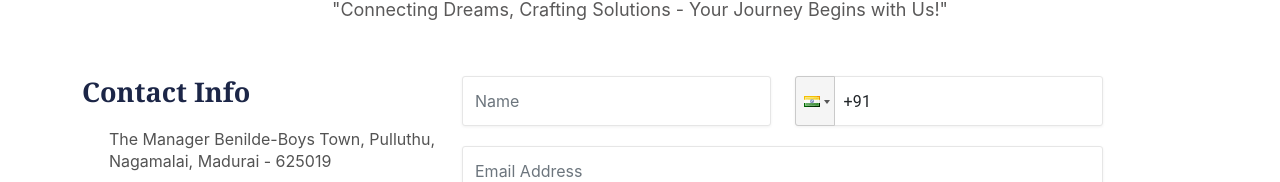
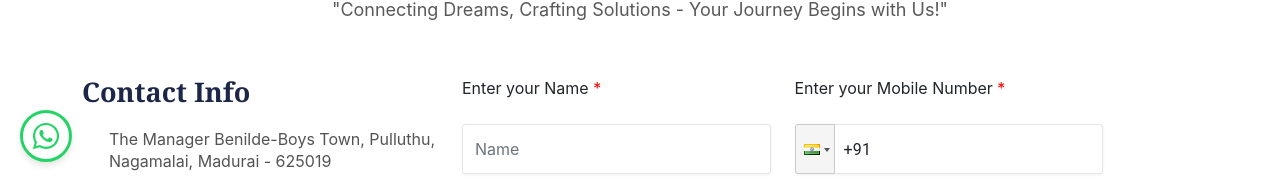
Before and after one commit to sakthi-sakthi/Lasad-Planning-Centre, a React (Create React App) app: page /contactus in a window 1280 px wide. Shown: the part 618-800 px from the top of the page. Built offline with nearby package versions, Linux system fonts and the light colour scheme; no server answers; a web font is replaced by a local one.

Commit message:
adding the style in style page
adding the style in style page

```diff
--- a/package.json
+++ b/package.json
@@ -20,6 +20,7 @@
     "react-scripts": "5.0.1",
     "react-slick": "^0.30.1",
     "react-toastify": "^10.0.4",
+    "react-youtube": "^10.1.0",
     "slick-carousel": "^1.8.1",
     "styled-components": "^6.1.8",
     "sweetalert2": "^11.10.4",
--- a/src/Components/AllDetails.jsx
+++ b/src/Components/AllDetails.jsx
@@ -57,13 +57,6 @@ const AllDetails = ({ testimonials }) => {
                                         <center><i className="fa fa-quote-left pe-2" /></center>
                                         <span dangerouslySetInnerHTML={{ __html: testimonial.content }} />
                                     </p>
-                                    <ul className="list-unstyled d-flex justify-content-center">
-                                        {Array.from({ length: testimonial.rating }).map((_, starIndex) => (
-                                            <li key={starIndex}>
-                                                <i className="fa fa-star fa-sm text-info" />
-                                            </li>
-                                        ))}
-                                    </ul>
                                 </div>
                             </div>
                         </div>
--- a/src/Pages/ContactUs/ContactUs.jsx
+++ b/src/Pages/ContactUs/ContactUs.jsx
@@ -207,6 +207,7 @@ const ContactUs = () => {
                                     <div className="row">
                                         <div className="col-lg-6 col-md-6">
                                             <div className="form-group name">
+                                                <label>Enter your Name <span className="errocolor">*</span></label><br /><br />
                                                 <input
                                                     type="text"
                                                     name="name"
@@ -221,6 +222,7 @@ const ContactUs = () => {
                                         </div>
                                         <div className="col-lg-6 col-md-6">
                                             <div className="form-group number">
+                                                <label>Enter your Mobile Number <span className="errocolor">*</span></label><br /><br />
                                                 <PhoneInput
                                                     country={'in'}
                                                     value={formData.mobile}
@@ -234,6 +236,7 @@ const ContactUs = () => {
                                         </div>
                                         <div className="col-lg-12 col-md-6">
                                             <div className="form-group email">
+                                                <label>Enter your Email Address <span className="errocolor">*</span></label><br /><br />
                                                 <input
                                                     type="email"
                                                     name="email"
@@ -248,6 +251,7 @@ const ContactUs = () => {
 
                                         <div className="col-lg-12 col-md-12">
                                             <div className="form-group message">
+                                                <label>Enter your Message <span className="errocolor">*</span></label><br /><br />
                                                 <textarea
                                                     className="form-control"
                                                     name="message"
--- a/src/layout/index.js
+++ b/src/layout/index.js
@@ -3,8 +3,12 @@ import { Outlet } from "react-router-dom";
 import Header from "../Components/Header";
 import MainFooter from "./partials/MainFooter";
 import MainMenuBar from "./partials/MainMenubar";
+import { FaWhatsapp } from "react-icons/fa";
 
 const MainLayout = () => {
+  const handleWhatsAppClick = () => {
+    window.open("https://wa.me/919943339446", "_blank");
+  };
   return (
     <>
       <Header />
@@ -13,6 +17,24 @@ const MainLayout = () => {
         <Outlet />
       </div>
       <MainFooter />
+      <div
+        style={{
+          position: "fixed",
+          bottom: "20px",
+          left: "20px",
+          zIndex: "999",
+          border: "3px solid #25D366",
+          borderRadius: "50%",
+          padding: "8px",
+          boxShadow: "0px 4px 6px rgba(0, 0, 0, 0.1)",
+        }}
+      >
+        <FaWhatsapp
+          size={30}
+          style={{ cursor: "pointer", color: "#25D366" }}
+          onClick={handleWhatsAppClick}
+        />
+      </div>
     </>
   );
 };
```
Also changed, not shown: public/css/style.css, 1 other file (tests, documents, lock files or other folders).
